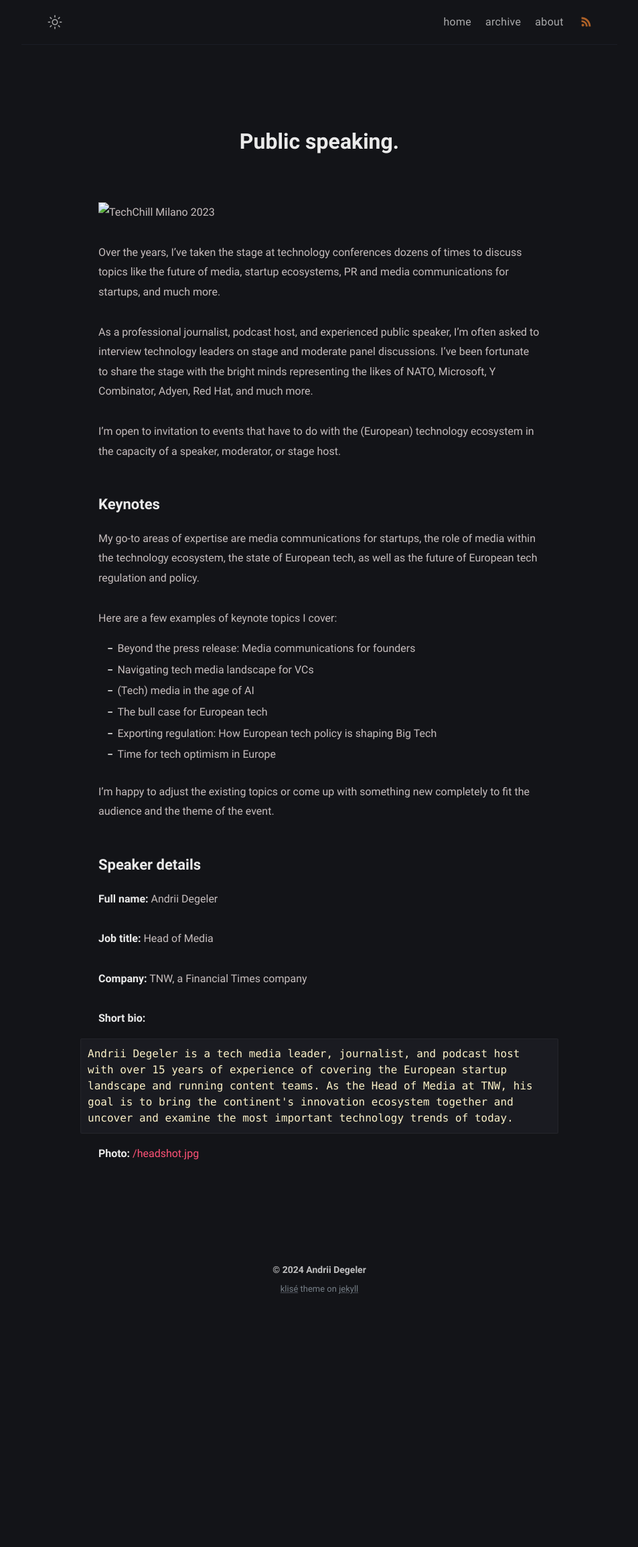
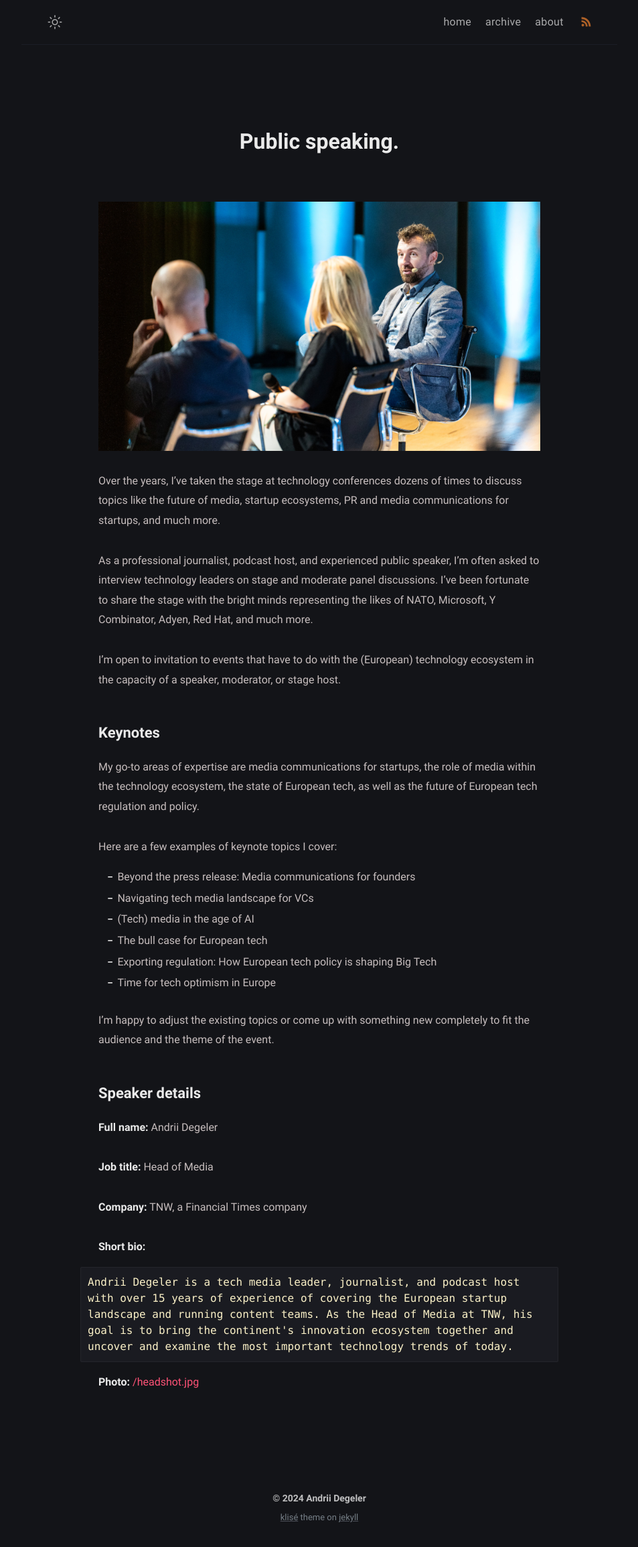
Before and after one commit to shlema/shlema.github.io, a Jekyll site: the page built from speaking.md, in a window 1280 px wide. Shown: the whole page at 67% size, without its empty margins (163-1116 px from the left). Built offline with Jekyll 4.4.1, drawn with Linux system fonts in a browser that asks for light colours; before the commit the page ends 1968 px from its top, so only the background shows below that.

Commit message:
Update speaking.md

```diff
--- a/speaking.md
+++ b/speaking.md
@@ -5,7 +5,7 @@ permalink: /speaking/
 comments: false
 ---
 
-![TechChill Milano 2023](/assets/public-speaking.jpg)
+![TechChill Milano 2023](/assets/img/public-speaking.jpg)
 
 Over the years, I've taken the stage at technology conferences dozens of times to discuss topics like the future of media, startup ecosystems, PR and media communications for startups, and much more.
 
```
